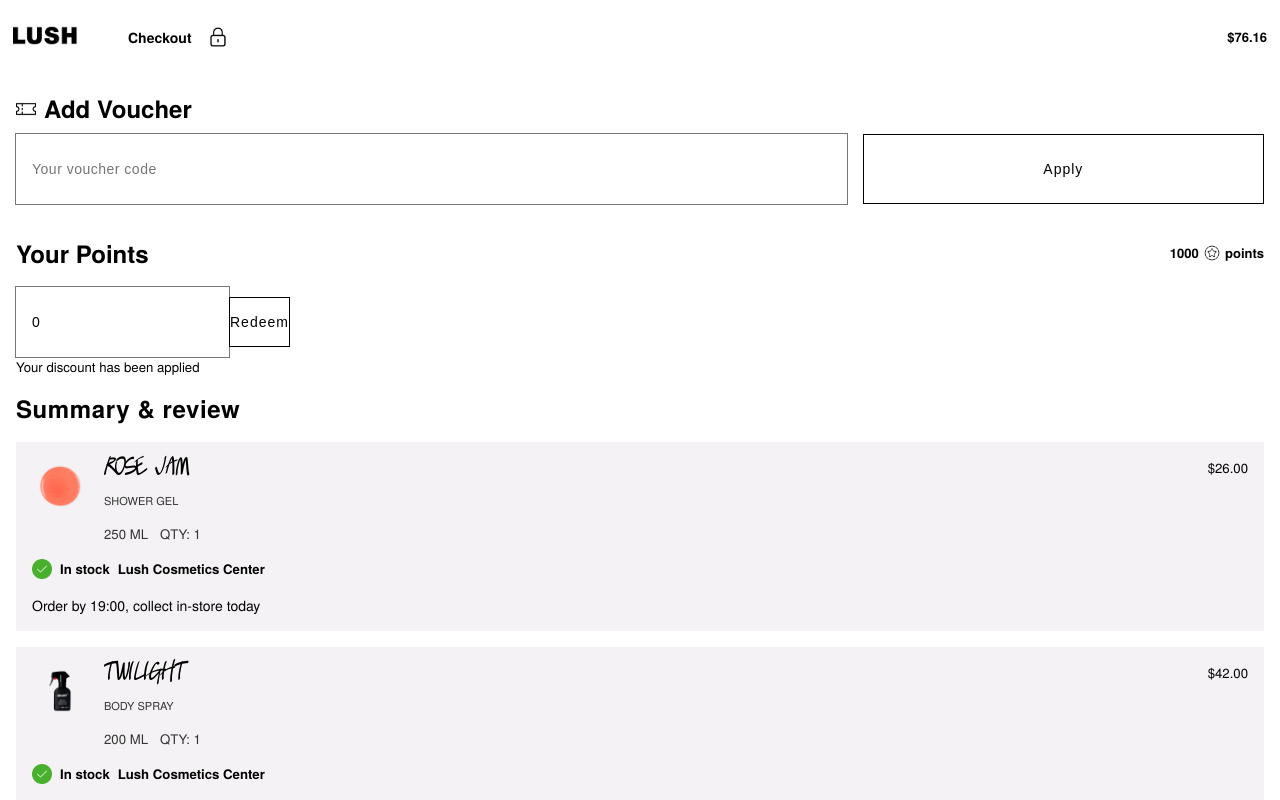
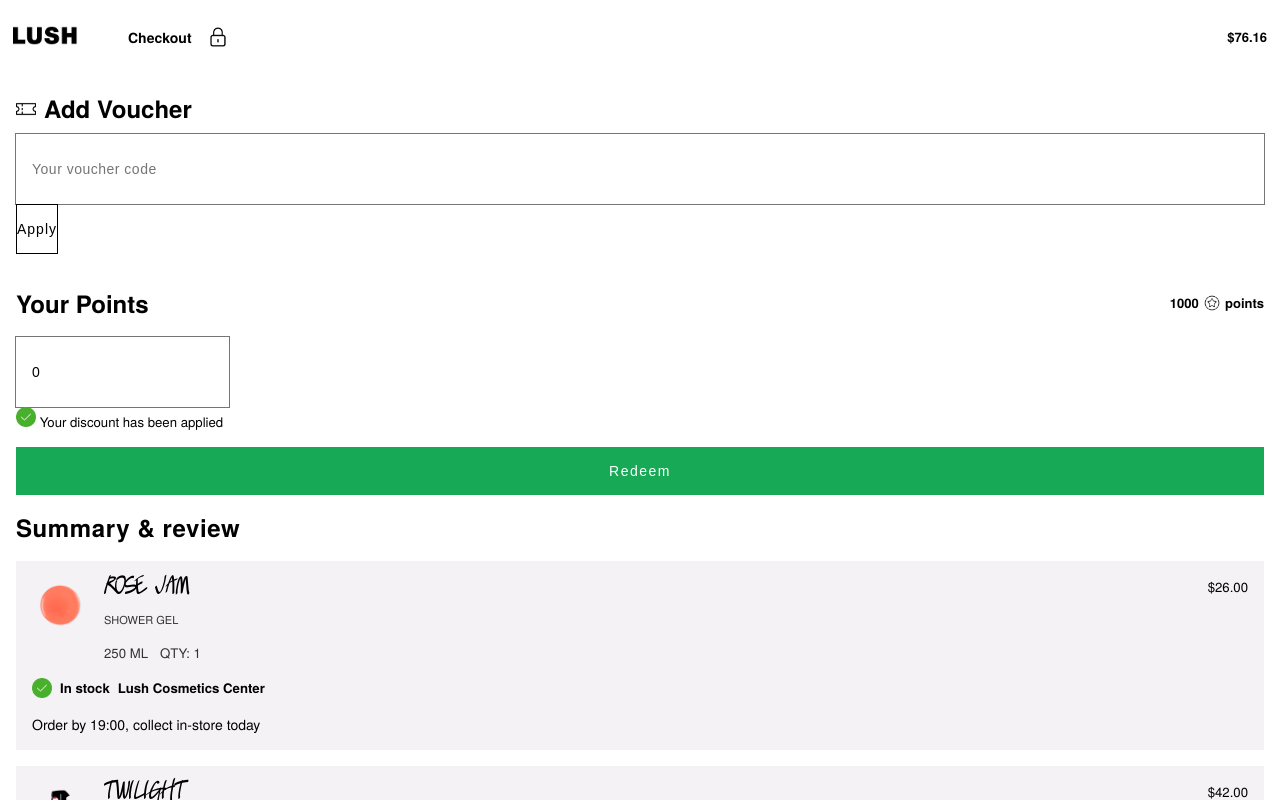
Before and after one commit to Mahdisahar/code-collective-client, a React (Create React App) app: page /checkout in a window 1280 px wide. Both pictures are taken after a click on the button "Redeem". Shown: the top 800 px of the page. Built offline with nearby package versions, Linux system fonts and the light colour scheme.

Commit message:
Add logic to deduct discounted price from total price

```diff
--- a/src/pages/CheckoutPage/CheckoutPage.jsx
+++ b/src/pages/CheckoutPage/CheckoutPage.jsx
@@ -16,15 +16,26 @@
     event.preventDefault();
   };
 
-  const [points, setPoints] = useState(1000); // Example points
+  const [points, setPoints] = useState(1000); // TODO: should come from the backend
   const [redeemPoints, setRedeemPoints] = useState(0);
   const [discountApplied, setDiscountApplied] = useState(false); // State to track if discount has been applied
-
+  const [totalPrice, setTotalPrice] = useState(76.16); // TODO: Should come from backend
+  const [discountValue, setDiscountValue] = useState(0);
 
   const handleRedeemPoints = () => {
+
+    // set points to price
+     const discount = redeemPoints * 0.01; // TODO: what is the value of 1 point?
+
+     const updatedTotalPrice = totalPrice - discount;
+
+    setDiscountValue(discount);
     setPoints((prevPoints) => prevPoints - redeemPoints);
     setRedeemPoints(0); // Reset redeemPoints after redeeming
     setDiscountApplied(true); // Set discountApplied to true after redeeming points
+    setTotalPrice(updatedTotalPrice);
+
+
   };
 
   const handleInputChange = (e) => {
@@ -75,11 +86,13 @@
                   className="checkout-page__code"
                   placeholder="Your voucher code"
                 ></input>
-                <button className="checkout-page__apply">Apply</button>
+
               </div>
+              <button className="checkout-page__apply">Apply</button>
             </form>
           </section>
 
+          {/* TODO: rename BEM and structure of jsx elements */}
           {/* Redeem points */}
           <section>
             <form
@@ -109,14 +122,19 @@
                   value={redeemPoints}
                   onChange={handleInputChange}
                 ></input>
-                <button
-                  className="checkout-page__apply"
+
+                {discountApplied && <p> <img
+                    src={check}
+                    alt="check-icon"
+                    className="checkout-page__icon"
+                  /> Your discount has been applied</p>}
+              </div>
+              <button
+                  className="checkout-page__button"
                   onClick={handleRedeemPoints}
                 >
                   Redeem
                 </button>
-                {discountApplied && <p>Your discount has been applied</p>}
-              </div>
             </form>
           </section>
 
@@ -202,6 +220,13 @@
               <p>Subtotal</p>
               <p>$68.00</p>
             </div>
+            {/* Add conditional rendering of discount applied */}
+            {!discountApplied? '' : (
+             <div className="checkout-page__row-1 checkout-page__row-1--spacing">
+             <p>Discount applied</p>
+             <p>${discountValue}</p>
+           </div>
+            )}
             <div className="checkout-page__row-1 checkout-page__row-1--spacing">
               <p>Delivery</p>
               <p>$0.00</p>
@@ -212,7 +237,7 @@
             </div>
             <div className="checkout-page__row-1 checkout-page__row-1--spacing">
               <p>Total</p>
-              <p>$76.16</p>
+              <p>${totalPrice}</p>
             </div>
           </section>
         </div>
--- a/src/pages/CheckoutPage/CheckoutPage.scss
+++ b/src/pages/CheckoutPage/CheckoutPage.scss
@@ -132,11 +132,9 @@
 &__apply {
   flex: 0.5;
   cursor: pointer;
-
   line-height: 1;
   background: transparent;
   white-space: nowrap;
-  position: relative;
   color: rgb(0, 0, 0);
   border: 1px solid rgb(0, 0, 0);
   border-radius: 0px;
@@ -168,6 +166,28 @@
   align-items: center;
   padding-bottom: 1rem;
 }
+
+&__button {
+    width: 100%;
+    margin: 1rem 0px 0px;
+    background: rgb(24, 169, 87) !important;
+    font-size: 0.875rem !important;
+    color: rgb(255, 255, 255) !important;
+    letter-spacing: 1.5px !important;
+    font-weight: 500;
+    height: 48px;
+    cursor: pointer;
+    border: 0;
+}
+
+&__redeemed {
+  padding: 0.75rem;
+  color: $color-success;
+  display: flex;
+  align-items: center;
+  gap:0.5rem;
+}
+
 }
 
 .checkout-header {
```
